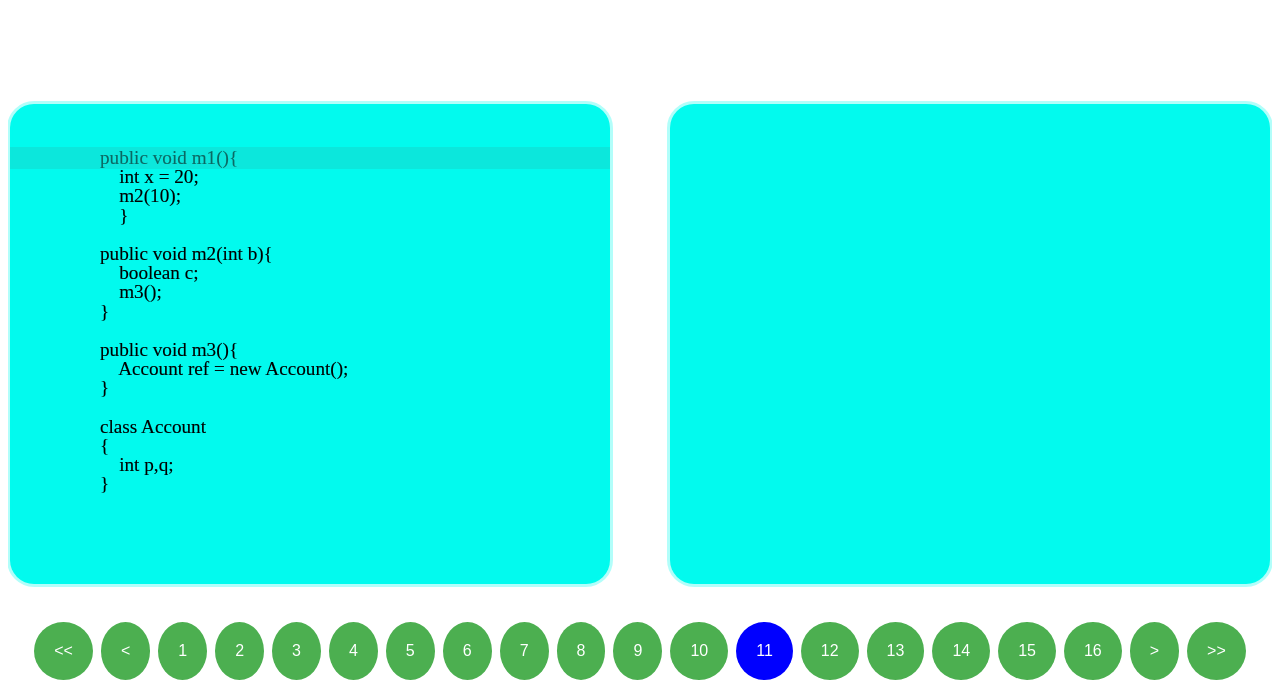
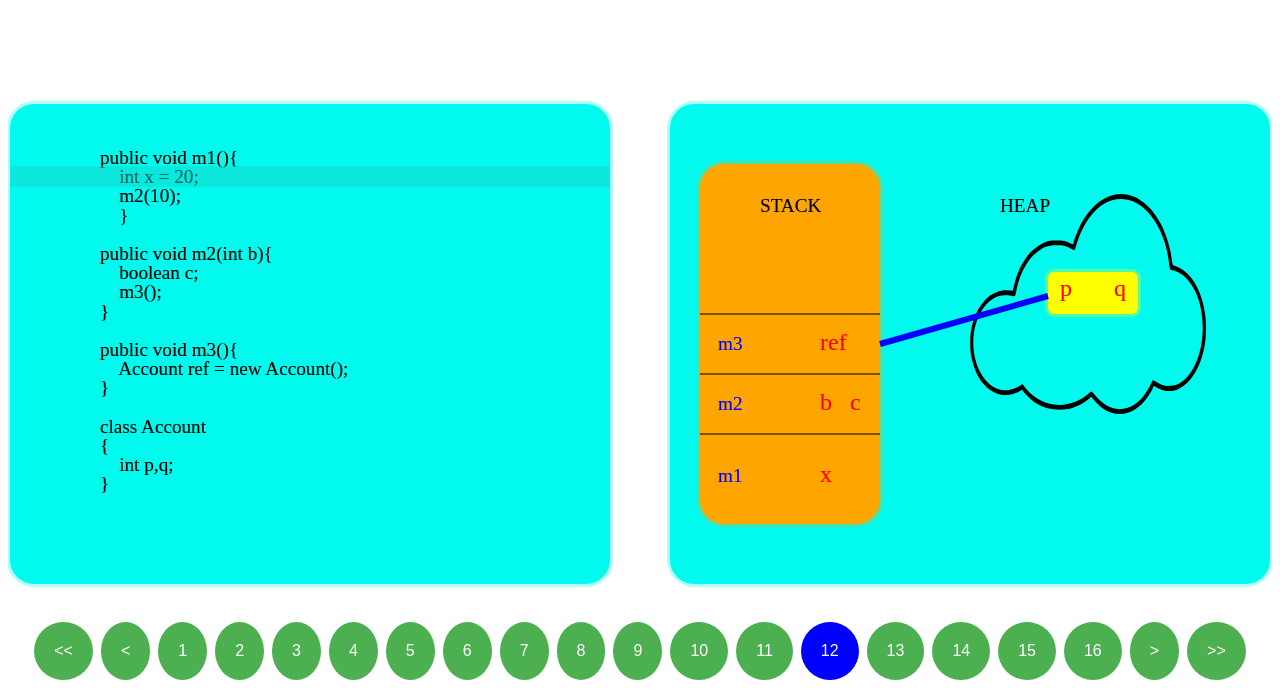
Before and after one commit to ugurtosun/SWE596-SVG-Project, a plain HTML site: page index.html in a window 1280 px wide. Both pictures are taken after a click on the button "12". Shown: the part 100-800 px from the top of the page. Drawn offline with Linux system fonts and the light colour scheme.

Commit message:
some additions

```diff
--- a/controller.js
+++ b/controller.js
@@ -688,6 +688,80 @@ function button12(isDirectCall, isAnimated){
     if(isAnimated){
         animationDuration = 1000;
     }
+
+    var codeStack = s.rect(400, 250, 300, 600, 40);
+    codeStack.attr({
+        id : 'codeStack',
+        fill: 'orange',
+        stroke: 'orange',
+        strokeOpacity: .3,
+        strokeWidth: 10
+    });
+
+    var textStack = s.text(500, 330, "STACK").attr({id: 'textStack', "style":"white-space:pre", 'fill' : 'black',  'stroke': 'black', 'stroke-width': 0.2, 'font-size':32});
+
+    var line = s.line(400, 700, 400, 700);
+
+    line.attr({
+        stroke: "#000",
+        strokeWidth: 2
+    });
+
+    line.animate({x2: 700}, animationDuration);
+
+    var textM1 = s.text(430, 780, "m1").attr({id: 'textM1', "style":"white-space:pre", 'fill' : 'blue',  'stroke': 'blue', 'stroke-width': 0.2, 'font-size':32});
+    var textX = s.text(600, 780, "x").attr({id: 'textX', "style":"white-space:pre", 'fill' : 'red',  'stroke': 'red', 'stroke-width': 0.2, 'font-size':40});
+
+
+    var line2 = s.line(400, 600, 400, 600);
+    line2.attr({
+        stroke: "#000",
+        strokeWidth: 2
+    });
+    line2.animate({x2: 700}, animationDuration);
+
+    var textM2= s.text(430, 660, "m2").attr({id: 'textM2', "style":"white-space:pre", 'fill' : 'blue',  'stroke': 'blue', 'stroke-width': 0.2, 'font-size':32});
+
+    var textBC = s.text(600, 660, "b   c").attr({id: 'textBC', "style":"white-space:pre", 'fill' : 'red',  'stroke': 'red', 'stroke-width': 0.2, 'font-size':40});
+
+    var line3 = s.line(400, 500, 400, 500);
+    line3.attr({
+        stroke: "#000",
+        strokeWidth: 2
+    });
+    line3.animate({x2: 700}, animationDuration);
+
+    var textM3= s.text(430, 560, "m3").attr({id: 'textM3', "style":"white-space:pre", 'fill' : 'blue',  'stroke': 'blue', 'stroke-width': 0.2, 'font-size':32});
+
+    var textRef = s.text(600, 560, "ref").attr({id: 'textRef', "style":"white-space:pre", 'fill' : 'red',  'stroke': 'red', 'stroke-width': 0.2, 'font-size':40});
+
+    var g = s.g();
+    var image = g.image("assets/heap.svg", 850, 300, 400,400);
+
+
+    var textHeap = s.text(900, 330, "HEAP").attr({id: 'textHeap', "style":"white-space:pre", 'fill' : 'black',  'stroke': 'black', 'stroke-width': 0.2, 'font-size':32});
+
+    var rectangleBackground1 = s.rect(980, 430, 150, 70, 10);
+
+    rectangleBackground1.attr({
+        id : 'object',
+        fill: 'yellow',
+        stroke: 'yellow',
+        strokeOpacity: .3,
+        strokeWidth: 10
+    });
+
+
+    var textPQ = s.text(1000, 470, "p       q").attr({id: 'textPQ', "style":"white-space:pre", 'fill' : 'red',  'stroke': 'red', 'stroke-width': 0.2, 'font-size':40});
+
+    var line3 = s.line(700, 550, 700, 470);
+    line3.attr({
+        stroke: "blue",
+        strokeWidth: 10
+    });
+    line3.animate({x2: 980}, animationDuration);
+
+
 }
 
 function button13(isDirectCall, isAnimated){
--- a/index.html
+++ b/index.html
@@ -16,10 +16,6 @@
 <p id="topic"></p>
 
 <svg style="align-content: center" height="600px" width="100%" id="svg"></svg>
-
-<script>
-    page1Step1();
-</script>
 
 <div class="center" id="controlPanel">
   <!--  <button type="button" id="backButton" class="button" onclick="backEvent()">Back</button>
@@ -40,11 +36,11 @@
     <button class="circleButton" id="button9" onclick="button9(true)">9</button>
     <button class="circleButton" id="button10" onclick="button10(true)">10</button>
     <button class="circleButton" id="button11" onclick="button11(true)">11</button>
-    <button class="circleButton" id="button12" onclick="button11(true)">12</button>
-    <button class="circleButton" id="button13" onclick="button11(true)">13</button>
-    <button class="circleButton" id="button14" onclick="button11(true)">14</button>
-    <button class="circleButton" id="button15" onclick="button11(true)">15</button>
-    <button class="circleButton" id="button16" onclick="button11(true)">16</button>
+    <button class="circleButton" id="button12" onclick="button12(true)">12</button>
+    <button class="circleButton" id="button13" onclick="button13(true)">13</button>
+    <button class="circleButton" id="button14" onclick="button14(true)">14</button>
+    <button class="circleButton" id="button15" onclick="button15(true)">15</button>
+    <button class="circleButton" id="button16" onclick="button16(true)">16</button>
     <button class="circleButton" id="nextButton" onclick="nextEvent()">></button>
     <button class="circleButton" id="forwardButton" onclick="forwardEvent()">>></button>
 </div>
```
